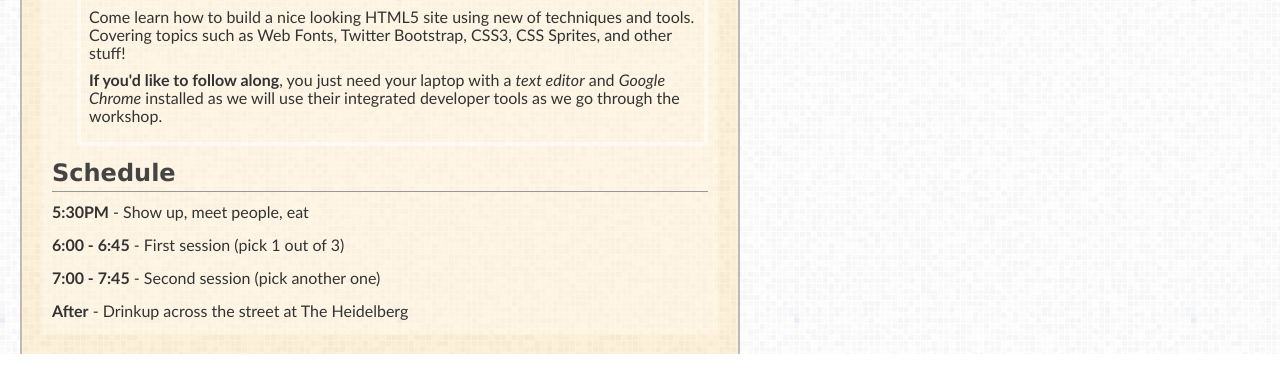
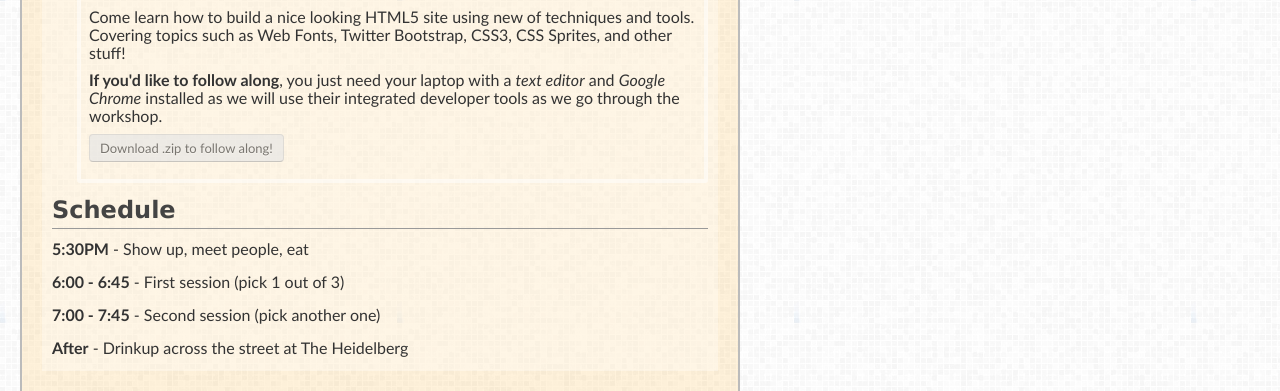
Before and after one commit to devcomo/workshop-content, a plain HTML site: page index.html in a window 1280 px wide. Shown: the part 965-1356 px from the top of the page. Before the commit the page ends 1319 px from the top, so only its background shows below. Drawn offline with Linux system fonts and the light colour scheme.

Commit message:
add button

```diff
--- a/index.html
+++ b/index.html
@@ -116,6 +116,9 @@
             <strong>If you'd like to follow along</strong>, you just need your laptop with a <em>text editor</em> and <em>Google Chrome</em> installed as we will use their integrated developer tools as we go through the workshop.
             <br />
           </p>
+          <p>
+            <a href='#' disabled class='btn' title='Brian is working on putting the files together.  I swear they will be ready before Wednesday.'>Download .zip to follow along!</a>
+          </p>
         </li>
       </ul>
 
```
